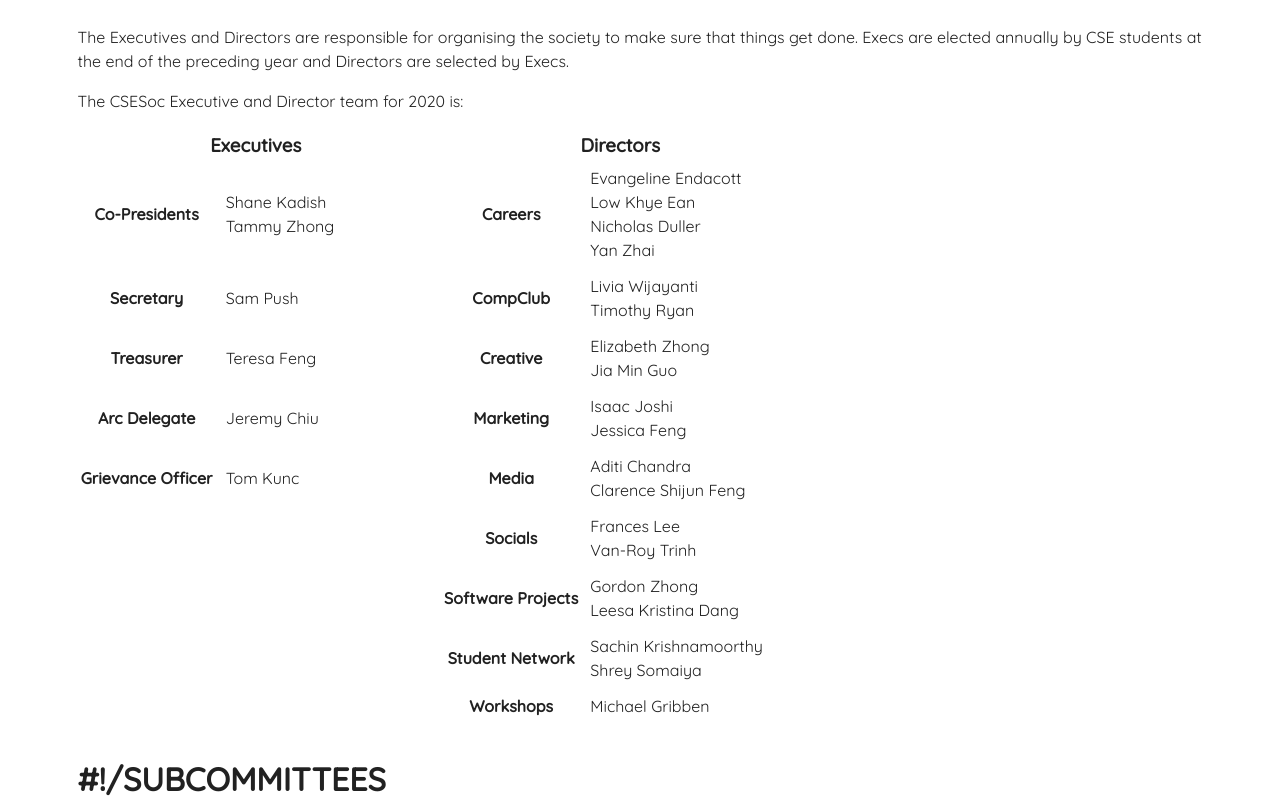
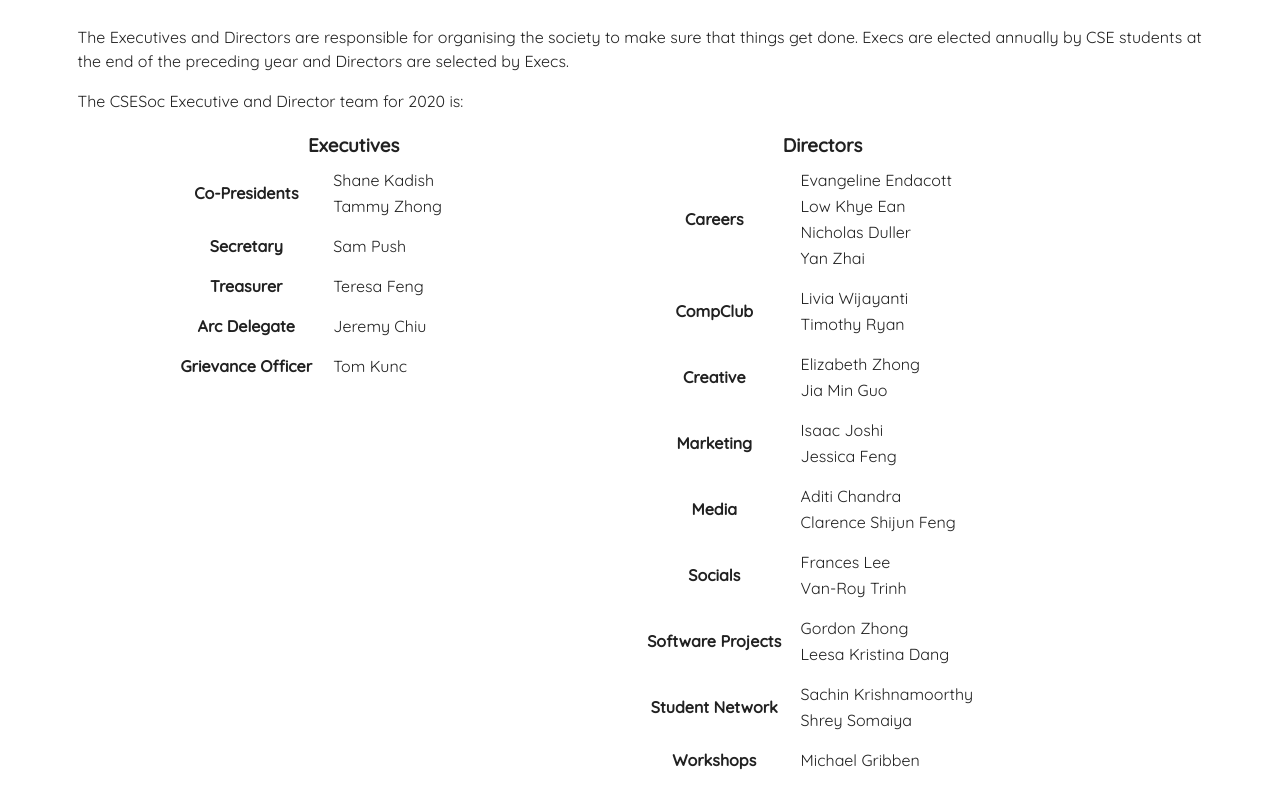
Before and after one commit to csesoc/csesoc.unsw.edu.au, a Vue app in the folder frontend/: page /#/about in a window 1280 px wide. Shown: the part 563-1361 px from the top of the page. Built offline with nearby package versions, Linux system fonts and the light colour scheme; no server answers.

Commit message:
CW-111 Render Executives & Directors table dynamically from a JSON
This was done to reduce the number of lines of code and reduce the amount of 'dumb' HTML.

```diff
--- /dev/null
+++ b/frontend/src/assets/execs_directs.json
@@ -0,0 +1,61 @@
+{
+   "2020": {
+      "Executives": {
+         "Co-Presidents": [
+            "Shane Kadish",
+            "Tammy Zhong"
+         ],
+         "Secretary": [
+            "Sam Push"
+         ],
+         "Treasurer": [
+            "Teresa Feng"
+         ],
+         "Arc Delegate": [
+            "Jeremy Chiu"
+         ],
+         "Grievance Officer": [
+            "Tom Kunc"
+         ]
+      },
+      "Directors": {
+         "Careers": [
+            "Evangeline Endacott",
+            "Low Khye Ean",
+            "Nicholas Duller",
+            "Yan Zhai"
+         ],
+         "CompClub": [
+            "Livia Wijayanti",
+            "Timothy Ryan"
+         ],
+         "Creative": [
+            "Elizabeth Zhong",
+            "Jia Min Guo"
+         ],
+         "Marketing": [
+            "Isaac Joshi",
+            "Jessica Feng"
+         ],
+         "Media": [
+            "Aditi Chandra",
+            "Clarence Shijun Feng"
+         ],
+         "Socials": [
+            "Frances Lee",
+            "Van-Roy Trinh"
+         ],
+         "Software Projects": [
+            "Gordon Zhong",
+            "Leesa Kristina Dang"
+         ],
+         "Student Network": [
+            "Sachin Krishnamoorthy",
+            "Shrey Somaiya"
+         ],
+         "Workshops": [
+            "Michael Gribben"
+         ]
+      }
+   }
+}
--- a/frontend/src/views/About.vue
+++ b/frontend/src/views/About.vue
@@ -42,71 +42,51 @@
         The CSESoc Executive and Director team for 2020 is:
       </p>
 
+      <v-row no-gutters>
+        <v-col md="1"></v-col>
+
+        <v-col md="4">
           <table class="table table-bordered table-striped">
             <thead>
               <tr><th colspan="2">
                 <h3>Executives</h3>
-          </th><th colspan="2">
+              </th></tr>
+            </thead>
+            <tbody>
+              <tr v-for="(exec, key) in this.execsDirects['2020']['Executives']" :key="key">
+                <th width="20%">{{key}}</th>
+                <td width="30%">
+                  <tr v-for="name in exec" :key="name">
+                    {{name}}
+                  </tr>
+                </td>
+              </tr>
+            </tbody>
+          </table>
+        </v-col>
+
+        <v-col md="1"></v-col>
+
+        <v-col md="4">
+          <table class="table table-bordered table-striped">
+            <thead>
+              <tr><th colspan="2">
                 <h3>Directors</h3>
               </th></tr>
             </thead>
             <tbody>
-          <tr>
-            <th width="20%">Co-Presidents</th>
-            <td width="30%">Shane Kadish<br>Tammy Zhong</td>
-            <th width="20%">Careers</th>
-            <td>Evangeline Endacott<br>Low Khye Ean<br>Nicholas Duller<br>Yan Zhai</td>
+              <tr v-for="(direc, key) in this.execsDirects['2020']['Directors']" :key="key">
+                <th width="20%">{{key}}</th>
+                <td width="30%">
+                  <tr v-for="name in direc" :key="name">
+                    {{name}}
                   </tr>
-          <tr>
-            <th>Secretary</th>
-            <td>Sam Push</td>
-            <th>CompClub</th>
-            <td>Livia Wijayanti<br>Timothy Ryan</td>
-          </tr>
-          <tr>
-            <th>Treasurer</th>
-            <td>Teresa Feng</td>
-            <th>Creative</th>
-            <td>Elizabeth Zhong<br>Jia Min Guo</td>
-          </tr>
-          <tr>
-            <th>Arc Delegate</th>
-            <td>Jeremy Chiu</td>
-            <th>Marketing</th>
-            <td>Isaac Joshi<br>Jessica Feng</td>
-          </tr>
-          <tr>
-            <th>Grievance Officer</th>
-            <td>Tom Kunc</td>
-            <th>Media</th>
-            <td>Aditi Chandra<br>Clarence Shijun Feng</td>
-          </tr>
-          <tr>
-            <th>&nbsp;</th>
-            <td>&nbsp;</td>
-            <th>Socials</th>
-            <td>Frances Lee<br>Van-Roy Trinh</td>
-          </tr>
-          <tr>
-            <th>&nbsp;</th>
-            <td>&nbsp;</td>
-            <th>Software Projects</th>
-            <td>Gordon Zhong<br>Leesa Kristina Dang</td>
-          </tr>
-          <tr>
-            <th>&nbsp;</th>
-            <td>&nbsp;</td>
-            <th>Student Network</th>
-            <td>Sachin Krishnamoorthy<br>Shrey Somaiya</td>
-          </tr>
-          <tr>
-            <th>&nbsp;</th>
-            <td>&nbsp;</td>
-            <th>Workshops</th>
-            <td>Michael Gribben</td>
+                </td>
               </tr>
             </tbody>
           </table>
+        </v-col>
+      </v-row>
     </v-container>
 
     <!-- Subcommittees -->
@@ -304,9 +284,12 @@
 import HeaderTitle from '@/components/HeaderTitle';
 
 export default {
+  data: () => ({
+    execsDirects: require('@/assets/execs_directs.json')
+  }),
   components: {
     HeaderTitle
-  },
+  }
 };
 </script>
 
```
Lines whose indentation alone changed are shown as unchanged.
